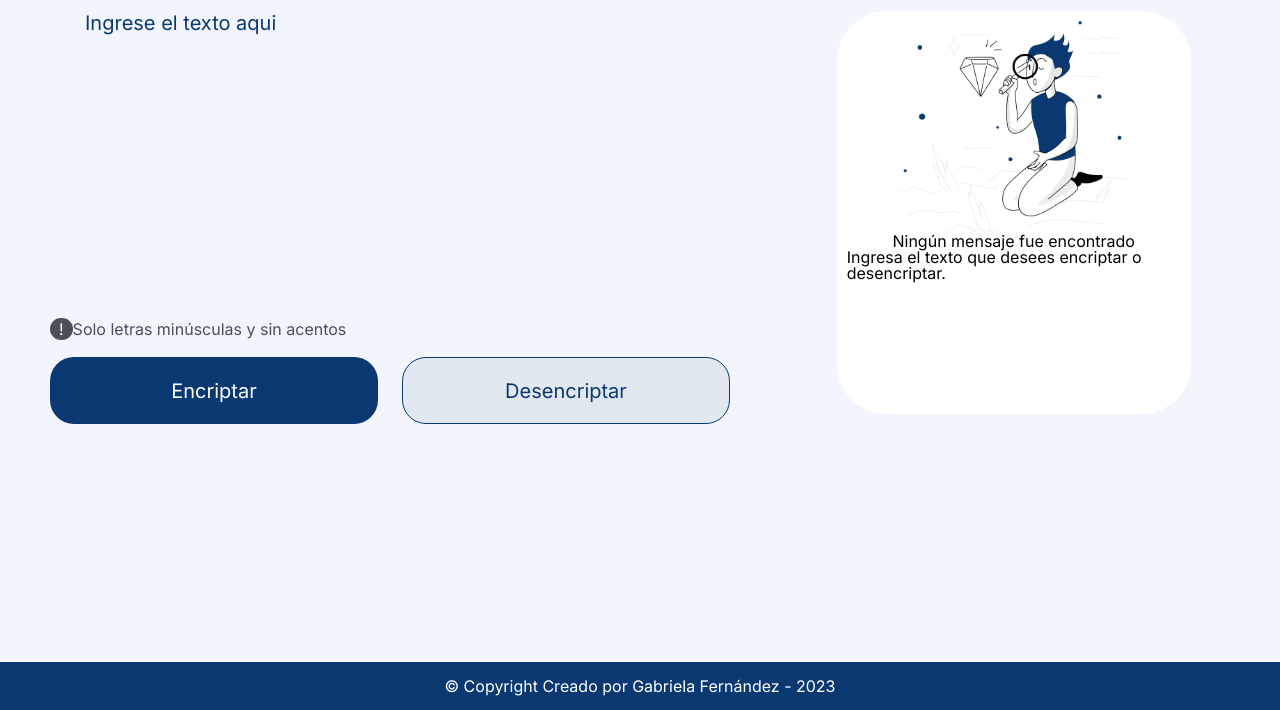
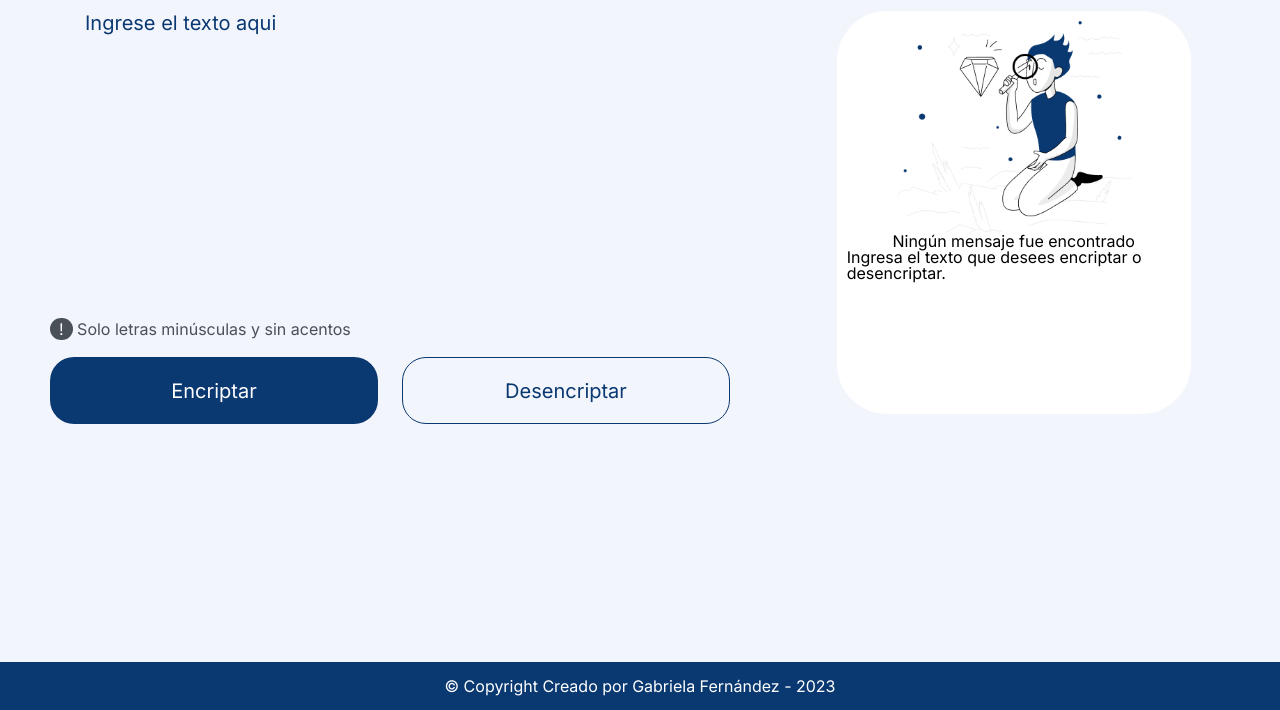
Before and after one commit to GabiiF/Encriptador, a plain HTML site: page index.html in a window 1280 px wide. Shown: the part 90-800 px from the top of the page. Drawn offline with Linux system fonts and the light colour scheme.

Commit message:
agrego espacio en leyenda y modifico color de fondo en boton desencriptar

```diff
--- a/style.css
+++ b/style.css
@@ -78,7 +78,7 @@ main{
 
 /*Derecha*/
 #boton-desencriptar{
-    background-color: #e2e8f0;
+    background-color: #F3F5FC; /*#e2e8f0;*/
     border: 1px solid #0A3871;
     color: #0A3871;
 }
```
Also changed, not shown: index.html (+1 -1 lines).
